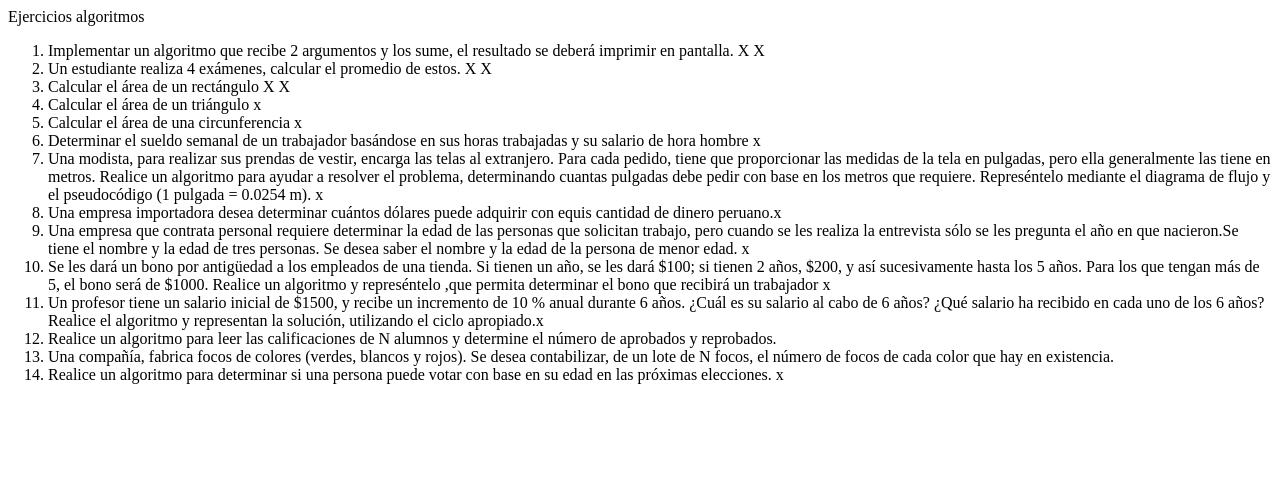
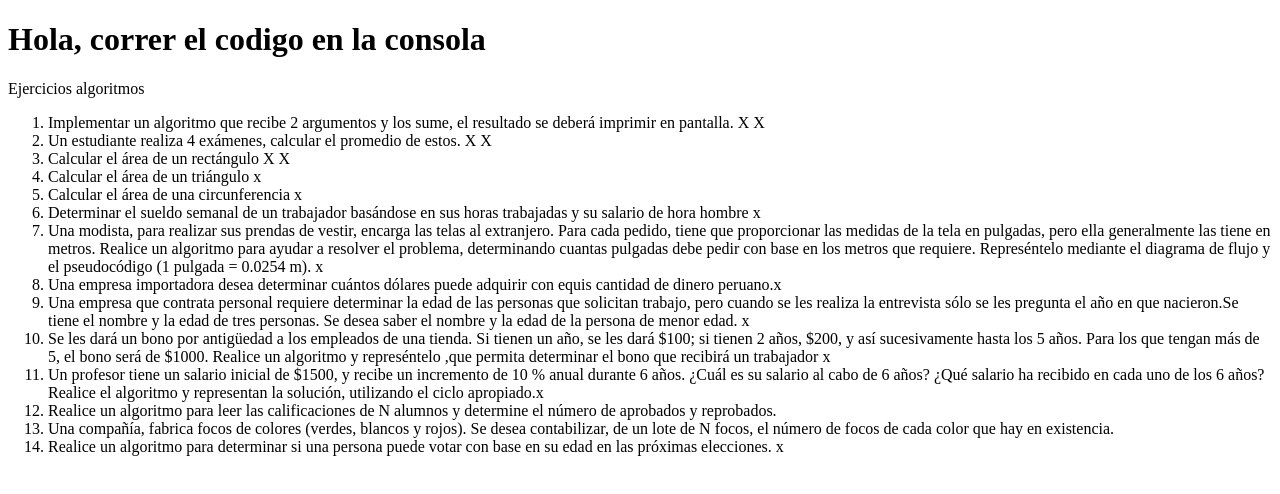
Before and after one commit to Mariega/ejercicios_semana9javascript, a plain HTML site: page index.html in a window 1280 px wide. Drawn offline with Linux system fonts and the light colour scheme.

Commit message:
correr codigo en la consola mensaje

```diff
--- a/index.html
+++ b/index.html
@@ -9,6 +9,8 @@
 </head>
 
 <body>
+<h1>Hola, correr el codigo en la consola</h1>
+
     Ejercicios algoritmos
 <ol>
 <li>Implementar un algoritmo que recibe 2 argumentos y los sume, el resultado se deberá imprimir en pantalla. X X</li>
```
